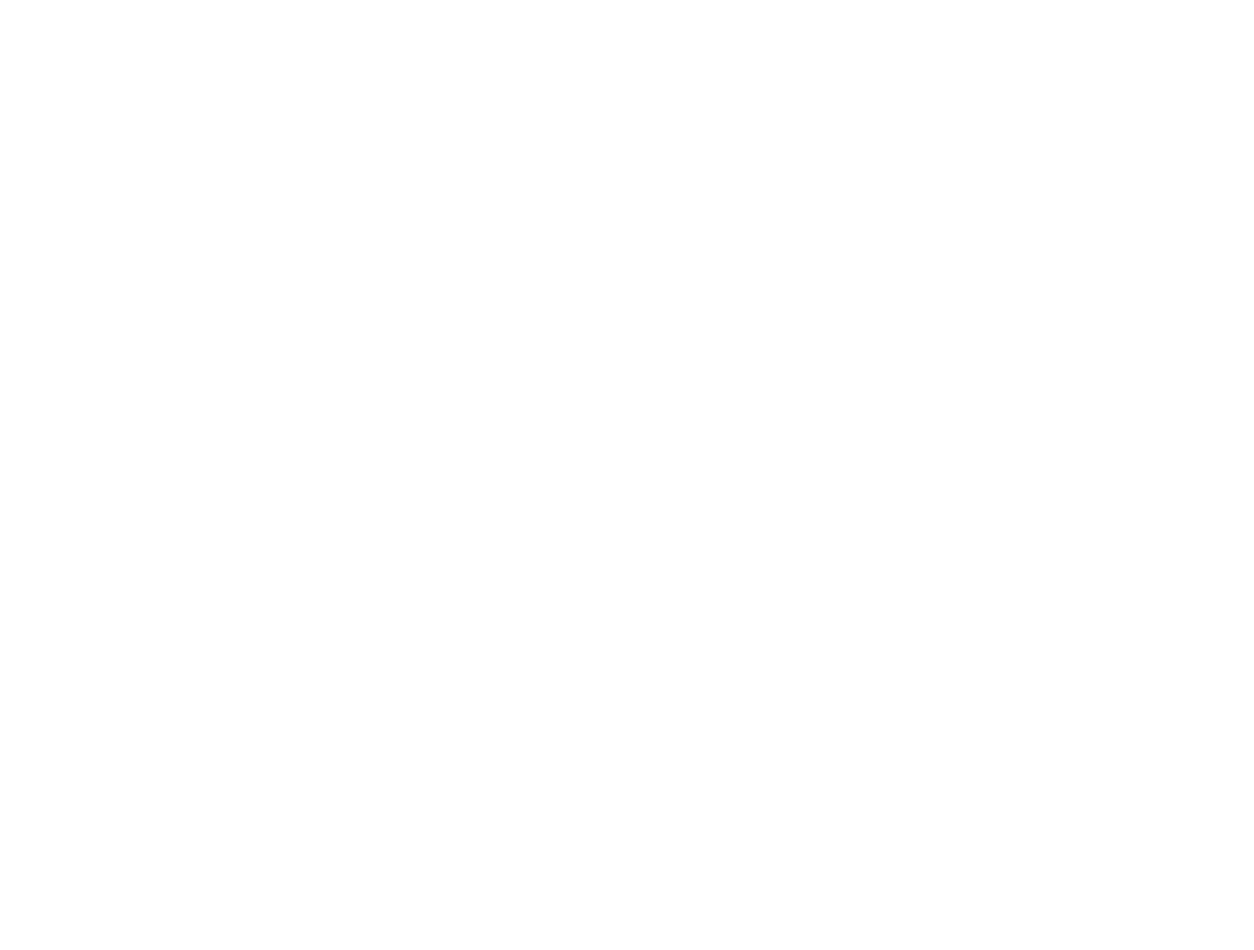
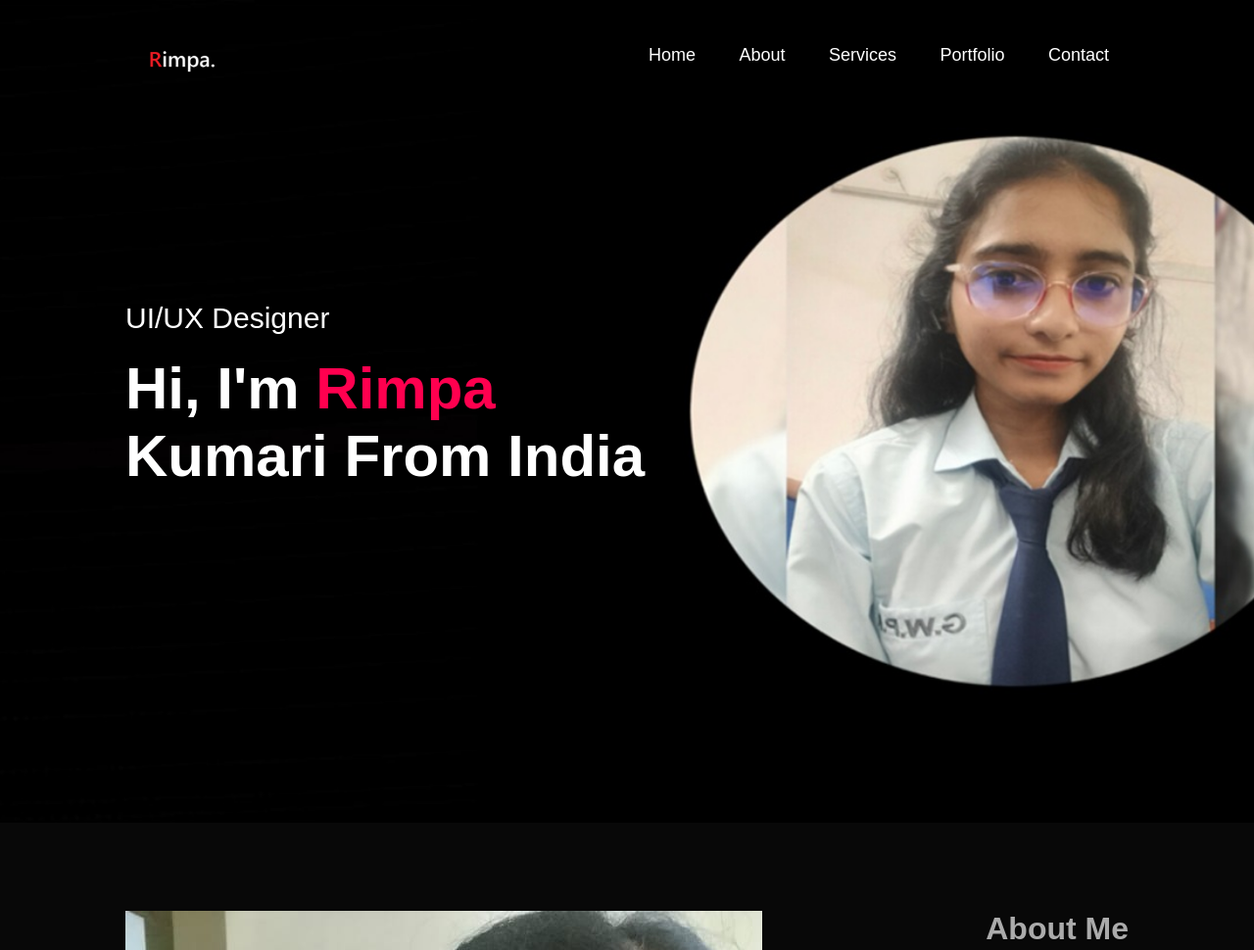
Before and after one commit to Rimpa-22/Rimpa-Portfolio, a plain HTML site: page index.html in a window 1280 px wide. Shown: the top 970 px of the page at 98% size. Before the commit the page ends 800 px from the top, so only its background shows below. Drawn offline with Linux system fonts and the light colour scheme.

Commit message:
third commit

```diff
--- a/index.html
+++ b/index.html
@@ -3,9 +3,40 @@
 <head>
     <meta charset="UTF-8">
     <meta name="viewport" content="width=device-width, initial-scale=1.0">
-    <title>Document</title>
+    <title>MY Portfolio Website</title>
+    <link rel="stylesheet" href="style.css">
 </head>
 <body>
-
+    <div id="header">
+        <div class="container">
+            <nav>
+                <img src="images/logo.png" class="logo">
+                <ul>
+                    <li><a href="#">Home</a></li>
+                    <li><a href="#">About</a></li>
+                    <li><a href="#">Services</a></li>
+                    <li><a href="#">Portfolio</a></li>
+                    <li><a href="#">Contact</a></li>
+                </ul>
+            </nav>
+            <div class="header-text">
+                <p>UI/UX Designer</p>
+                <h1>Hi, I'm <span>Rimpa</span> <br> Kumari From India</h1>
+            </div>
+        </div>
+    </div>
+    <!----------about-------->
+    <div id="about">
+        <div class="container">
+            <div class="row">
+                <div class="about-col-1">
+                    <img src="images/image1.jpeg">
+                </div>
+                <div class="about-col-2">
+                    <h1>About Me</h1>
+                </div>
+            </div>
+        </div>
+    </div>
 </body>
 </html>
--- a/style.css
+++ b/style.css
@@ -4,3 +4,75 @@
     font-family: 'Poppins', sans-serif;
     box-sizing: border-box;
 }
+body{
+    background: #080808;
+    color: white;
+}
+#header{
+    width: 100%;
+    height: 105vh;
+    background-image: url(images/background.jpeg);
+    background-size: cover;
+    background-position: center;
+}
+.container{
+    padding: 10px 10%;
+}
+nav{
+    display: flex;
+    align-items: center;
+    justify-content:space-between;
+    flex-wrap: wrap;
+}
+.logo{
+    width:140px;
+
+}
+nav ul li{
+    display: inline-block;
+    list-style: none;
+    margin:10px 20px;
+}
+nav ul li a{
+    color: #fff;
+    text-decoration: none;
+    font-size: 18px;
+    position: relative;
+}
+nav ul li a::after{
+    content:'';
+    width: 0%;
+    height: 3px;
+    background: #ff004f;
+    position: absolute;
+    left: 0;
+    bottom: -6px;
+    transition: 0.5s;
+
+}
+nav ul li a:hover::after{
+    width:100%;
+}
+.header-text{
+    margin-top: 20%;
+    font-size: 30px;
+
+}
+.header-text h1{
+    font-size: 60px;
+    margin-top: 20px;
+}
+.header-text h1 span{
+    color: #ff004f
+}
+
+/*----------about--------*/
+#about{
+    padding: 80px 0;
+    color: #ababab;
+}
+.row{
+    display: flex;
+    justify-content: space-between;
+    flex-wrap: wrap;
+}
```
Also changed, not shown: images/background.jpeg (added), images/backgroundlogo.png (added), images/image1.jpeg (added), images/image2.jpeg (added), images/image3.jpeg (added), images/image4.jpeg (added), images/image5.jpeg (added), images/image6.jpeg (added), images/image7.png (added), images/logo.png (added).
